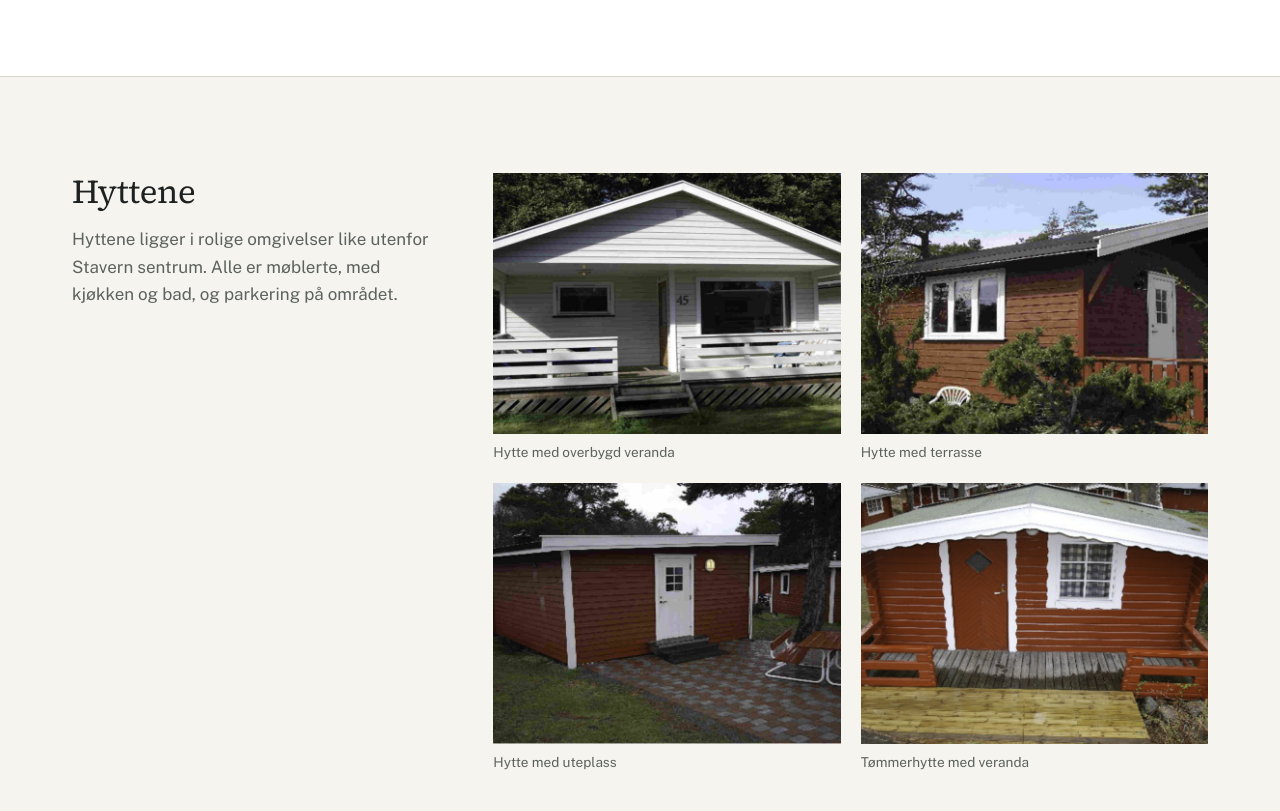
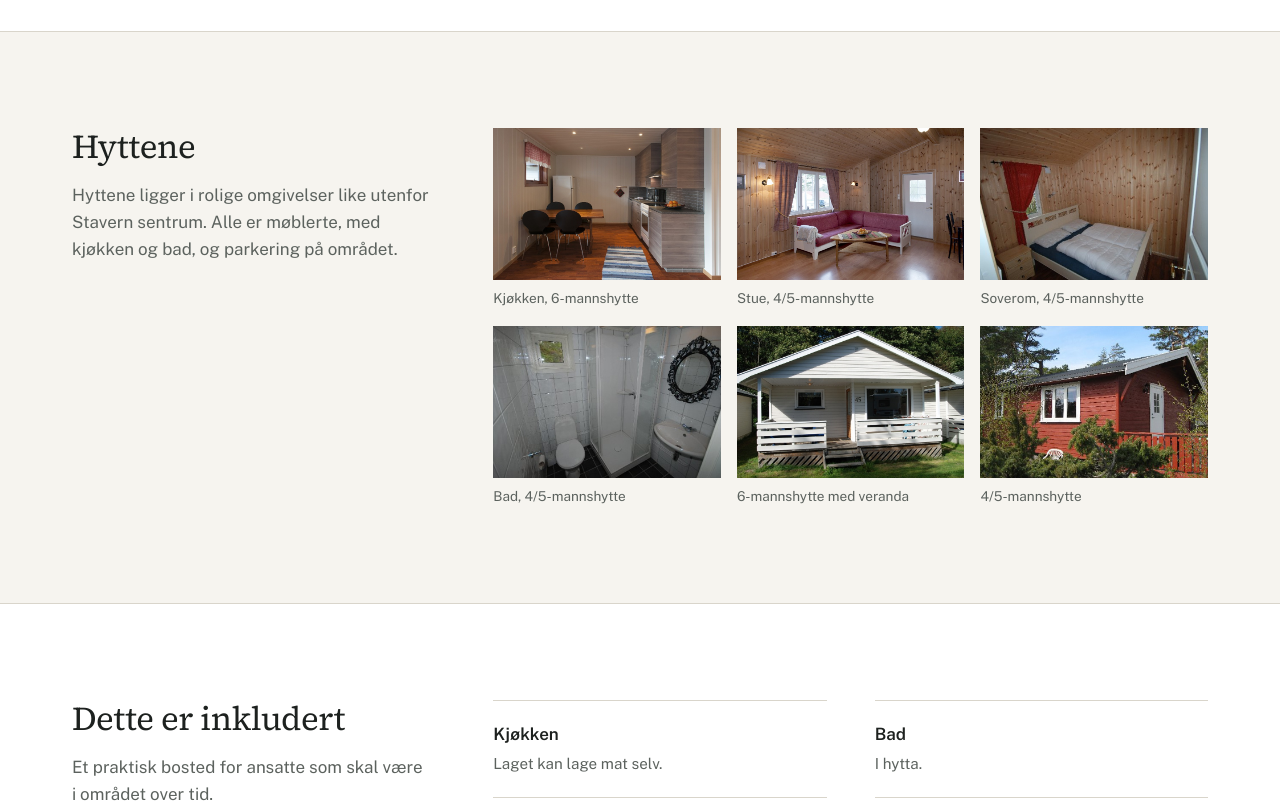
Before and after one commit to andikry/solplassen-firmabolig, a plain HTML site: page index.html in a window 1280 px wide. Shown: the part 1340-2151 px from the top of the page. Drawn offline with nearby package versions, Linux system fonts and the light colour scheme.

Commit message:
Bytt til skarpere bilder, inkludert innendørsbilder av hyttene

```diff
--- a/index.html
+++ b/index.html
@@ -92,7 +92,7 @@
   .hero-lead { font-size: 1.12rem; color: #3b413d; max-width: 31em; }
   .hero-actions { display: flex; flex-wrap: wrap; gap: 12px; margin-top: 36px; }
   .hero-photo { margin: 0; }
-  .hero-photo img { width: 100%; aspect-ratio: 4 / 3; object-fit: cover; }
+  .hero-photo img { width: 100%; aspect-ratio: 3 / 2; object-fit: cover; }
   .hero-photo figcaption { font-size: 0.85rem; color: var(--muted); margin-top: 10px; }
 
   /* Facts strip */
@@ -129,7 +129,8 @@
   /* Photos */
   .photo-grid { display: grid; grid-template-columns: 1fr 1fr; gap: 20px; }
   .photo-grid figure { margin: 0; }
-  .photo-grid img { width: 100%; aspect-ratio: 4 / 3; object-fit: cover; }
+  .photo-grid img { width: 100%; aspect-ratio: 3 / 2; object-fit: cover; }
+  .photo-grid-3 { grid-template-columns: repeat(3, 1fr); gap: 16px; }
   .photo-grid figcaption { font-size: 0.85rem; color: var(--muted); margin-top: 8px; }
 
   /* Included list */
@@ -215,6 +216,7 @@
     .wrap { padding: 0 20px; }
     .spec-list, .form-row { grid-template-columns: 1fr; }
     .photo-grid { gap: 12px; }
+    .photo-grid-3 { grid-template-columns: 1fr 1fr; }
     .fact strong { font-size: 1.3rem; }
     .fact, .fact + .fact { padding-top: 20px; padding-bottom: 20px; }
     .fact:nth-child(even) { padding-left: 16px; }
@@ -257,8 +259,8 @@
         </div>
       </div>
       <figure class="hero-photo">
-        <img src="img/hytte-4.jpg" alt="Hytte på Solplassen Camping med uteplass">
-        <figcaption>Hytte på Solplassen Camping, Stavern</figcaption>
+        <img src="img/bungalow-stue-kjokken.jpg" alt="Stue og kjøkken i 6-mannshytte på Solplassen Camping">
+        <figcaption>Stue og kjøkken i en av 6-mannshyttene</figcaption>
       </figure>
     </div>
   </section>
@@ -318,22 +320,30 @@
           kjøkken og bad, og parkering på området.
         </p>
       </div>
-      <div class="photo-grid">
+      <div class="photo-grid photo-grid-3">
         <figure>
-          <img src="img/hytte-6.jpg" alt="Hvit hytte med overbygd veranda">
-          <figcaption>Hytte med overbygd veranda</figcaption>
+          <img src="img/bungalow-kjokken.jpg" alt="Kjøkken og spisebord i 6-mannshytte">
+          <figcaption>Kjøkken, 6-mannshytte</figcaption>
         </figure>
         <figure>
-          <img src="img/hytte-x.jpg" alt="Rød hytte omgitt av furutrær">
-          <figcaption>Hytte med terrasse</figcaption>
+          <img src="img/hytte-c-stue.jpg" alt="Stue med sofa i 4/5-mannshytte">
+          <figcaption>Stue, 4/5-mannshytte</figcaption>
         </figure>
         <figure>
-          <img src="img/hytte-4-5.jpg" alt="Rød hytte med uteplass og benk">
-          <figcaption>Hytte med uteplass</figcaption>
+          <img src="img/hytte-c-soverom.jpg" alt="Soverom med dobbeltseng">
+          <figcaption>Soverom, 4/5-mannshytte</figcaption>
         </figure>
         <figure>
-          <img src="img/hytte-2-4.jpg" alt="Rød tømmerhytte med veranda">
-          <figcaption>Tømmerhytte med veranda</figcaption>
+          <img src="img/hytte-c-bad.jpg" alt="Bad med dusj og toalett">
+          <figcaption>Bad, 4/5-mannshytte</figcaption>
+        </figure>
+        <figure>
+          <img src="img/bungalow-ute.jpg" alt="Hvit 6-mannshytte med overbygd veranda">
+          <figcaption>6-mannshytte med veranda</figcaption>
+        </figure>
+        <figure>
+          <img src="img/hytte-c-ute.jpg" alt="Rød 4/5-mannshytte omgitt av furutrær">
+          <figcaption>4/5-mannshytte</figcaption>
         </figure>
       </div>
     </div>
```
Also changed, not shown: img/bungalow-kjokken.jpg (added), img/bungalow-stue-kjokken.jpg (added), img/bungalow-ute.jpg (added), img/hytte-2-4.jpg (deleted), img/hytte-4-5.jpg (deleted), img/hytte-4.jpg (deleted), img/hytte-6.jpg (deleted), img/hytte-c-bad.jpg (added), img/hytte-c-soverom.jpg (added), img/hytte-c-stue.jpg (added), img/hytte-c-ute.jpg (added), img/hytte-x.jpg (deleted).
